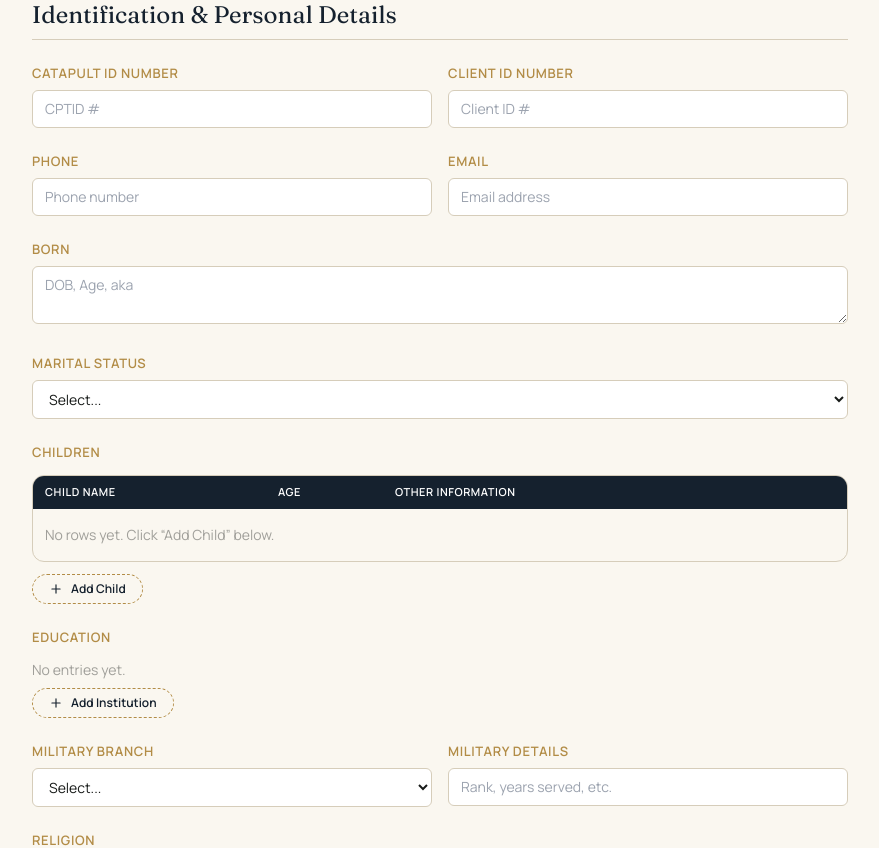
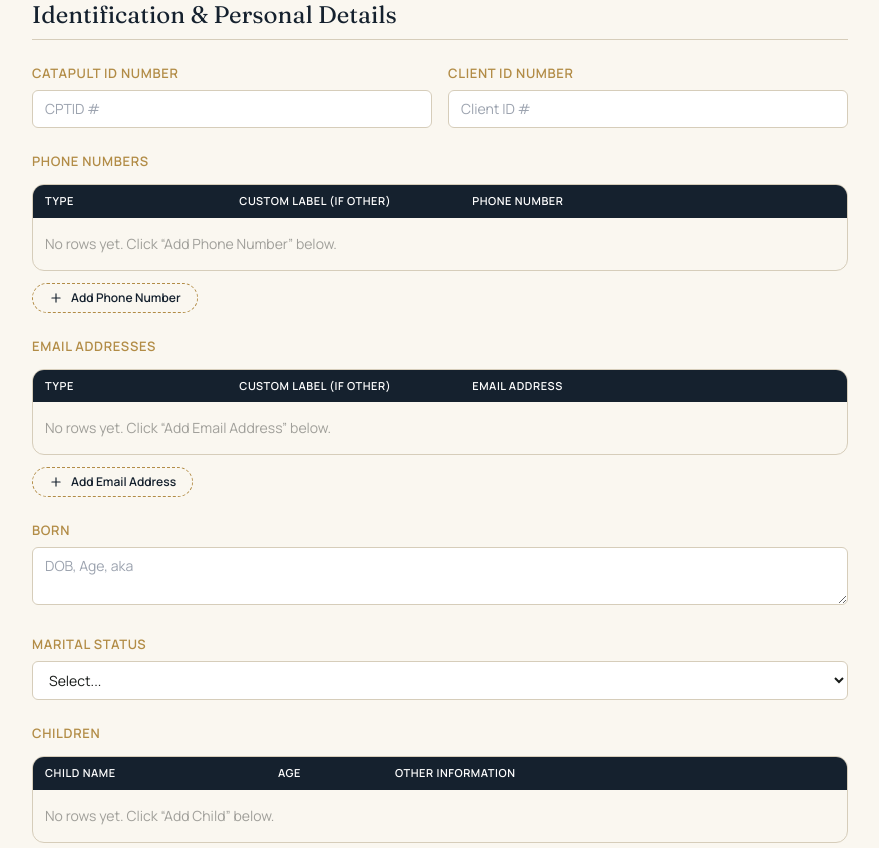
Before and after one commit to Catapultfundraising/catapult-fundraising-website, a Next.js app: page /research/new in a window 1280 px wide. Shown: the part 1500-2348 px from the top of the page, without its empty margins (200-1079 px from the left). Built offline with nearby package versions, Linux system fonts and the light colour scheme.

Commit message:
Add repeatable phone/email rows with type dropdowns, phone formatting, education graduation year, PDF logo, right-justified footer, and page-2 spacing fixes

```diff
--- a/app/api/research-pdf/route.tsx
+++ b/app/api/research-pdf/route.tsx
@@ -2,6 +2,10 @@ import { NextRequest, NextResponse } from "next/server";
 import { Document, Page, View, Text, Image, StyleSheet } from "@react-pdf/renderer";
 
 export const runtime = "nodejs";
+
+// Current Catapult Fundraising logo, matching the live site header.
+const LOGO_URL =
+  "https://galaxy-prod.tlcdn.com/gen/user_35qqBV71YqPhG02PJcVxttmFcLs/ccdcb7df-f854-4cf8-a390-1d9eb56ecd9d.png";
 
 
 const NAVY = "#15212E";
@@ -33,33 +37,34 @@ const styles = StyleSheet.create({
     bottom: 18,
     left: 40,
     right: 40,
-    textAlign: "center",
+    textAlign: "right",
   },
   footerText: { fontSize: 6.5, color: MUTED, marginBottom: 2 },
+  logo: { width: 120, height: 80, marginBottom: 12 },
   eyebrow: { fontSize: 9, color: BRASS, fontFamily: "Helvetica-Bold", letterSpacing: 1.5, marginBottom: 4 },
-  title: { fontSize: 26, color: NAVY, fontFamily: "Helvetica-Bold", borderBottomWidth: 2, borderBottomColor: BRASS, paddingBottom: 8, marginBottom: 14 },
-  sectionHeading: { fontSize: 13, color: NAVY, fontFamily: "Helvetica-Bold", borderBottomWidth: 1, borderBottomColor: LINE, paddingBottom: 4, marginTop: 16, marginBottom: 8 },
-  wealthPanel: { backgroundColor: NAVY, borderRadius: 4, padding: 10, marginBottom: 14 },
+  title: { fontSize: 26, color: NAVY, fontFamily: "Helvetica-Bold", borderBottomWidth: 2, borderBottomColor: BRASS, paddingBottom: 8, marginBottom: 16 },
+  sectionHeading: { fontSize: 13, color: NAVY, fontFamily: "Helvetica-Bold", borderBottomWidth: 1, borderBottomColor: LINE, paddingBottom: 4, marginTop: 20, marginBottom: 10 },
+  wealthPanel: { backgroundColor: NAVY, borderRadius: 4, padding: 10, marginBottom: 16 },
   wealthRow: { flexDirection: "row", justifyContent: "space-between", paddingVertical: 4 },
   wealthLabel: { color: "#FFFFFF", fontSize: 10 },
   wealthValue: { color: BRASS_LIGHT, fontFamily: "Helvetica-Bold", fontSize: 11 },
-  fieldRow: { flexDirection: "row", marginBottom: 8, borderBottomWidth: 0.5, borderBottomColor: "#C9C2B0", paddingBottom: 6 },
+  fieldRow: { flexDirection: "row", marginBottom: 10, borderBottomWidth: 0.5, borderBottomColor: "#C9C2B0", paddingBottom: 8 },
   fieldLabel: { width: 150, fontSize: 8.5, fontFamily: "Helvetica-Bold", color: BRASS, letterSpacing: 0.5 },
   fieldValue: { flex: 1, fontSize: 10, color: INK, lineHeight: 1.4 },
-  photoRow: { flexDirection: "row", alignItems: "center", marginBottom: 14 },
+  photoRow: { flexDirection: "row", alignItems: "center", marginBottom: 16 },
   photoCircle: { width: 70, height: 70, borderRadius: 35, borderWidth: 2, borderColor: BRASS, objectFit: "cover" },
   photoPlaceholder: { width: 70, height: 70, borderRadius: 35, borderWidth: 2, borderColor: BRASS, backgroundColor: CREAM },
   nameHeading: { fontSize: 14, fontFamily: "Helvetica-Bold", color: NAVY, marginBottom: 2 },
   tableHeaderRow: { flexDirection: "row", backgroundColor: NAVY },
-  tableHeaderCell: { color: "#FFFFFF", fontSize: 8, fontFamily: "Helvetica-Bold", padding: 5, letterSpacing: 0.5 },
+  tableHeaderCell: { color: "#FFFFFF", fontSize: 8, fontFamily: "Helvetica-Bold", padding: 6, letterSpacing: 0.5 },
   tableRow: { flexDirection: "row", borderBottomWidth: 0.5, borderBottomColor: LINE },
-  tableCell: { fontSize: 9, padding: 5, color: INK },
-  askBox: { backgroundColor: CREAM, borderWidth: 1, borderColor: BRASS, borderLeftWidth: 4, padding: 10, marginTop: 10 },
+  tableCell: { fontSize: 9, padding: 6, color: INK },
+  askBox: { backgroundColor: CREAM, borderWidth: 1, borderColor: BRASS, borderLeftWidth: 4, padding: 10, marginTop: 18 },
   askLabel: { fontSize: 9, fontFamily: "Helvetica-Bold", color: BRASS, letterSpacing: 1 },
   askValue: { fontSize: 16, fontFamily: "Helvetica-Bold", color: NAVY, marginTop: 3 },
-  propertyCard: { flexDirection: "row", marginBottom: 10, borderWidth: 0.5, borderColor: LINE, borderRadius: 4, padding: 8 },
+  propertyCard: { flexDirection: "row", marginBottom: 12, borderWidth: 0.5, borderColor: LINE, borderRadius: 4, padding: 8 },
   propertyPhoto: { width: 90, height: 66, borderRadius: 3, marginRight: 10, objectFit: "cover" },
-  italicNote: { fontSize: 7.5, color: MUTED, fontStyle: "italic", marginBottom: 6 },
+  italicNote: { fontSize: 7.5, color: MUTED, fontStyle: "italic", marginBottom: 10 },
 });
 
 function FieldRow({ label, value }: { label: string; value?: string }) {
@@ -72,21 +77,9 @@ function FieldRow({ label, value }: { label: string; value?: string }) {
   );
 }
 
-function EducationList({ items }: { items?: string[] }) {
-  const filtered = (items || []).filter((s) => s && s.trim());
-  if (filtered.length === 0) return null;
-  return (
-    <View style={styles.fieldRow} wrap={false}>
-      <Text style={styles.fieldLabel}>EDUCATION</Text>
-      <View style={{ flex: 1 }}>
-        {filtered.map((item, i) => (
-          <Text key={i} style={[styles.fieldValue, { marginBottom: i === filtered.length - 1 ? 0 : 2 }]}>
-            • {item}
-          </Text>
-        ))}
-      </View>
-    </View>
-  );
+function resolveContactType(row: any): string {
+  if (row?.type === "Other" && row?.customType) return row.customType;
+  return row?.type || "";
 }
 
 function militaryValue(data: any): string {
@@ -179,6 +172,7 @@ function ProfileDocument({ data }: { data: any }) {
     <Document>
       <Page size="LETTER" style={styles.page}>
         <HeaderFooter data={data} />
+        <Image src={LOGO_URL} style={styles.logo} />
         <Text style={styles.eyebrow}>PROSPECT RESEARCH PROFILE</Text>
         <Text style={styles.title}>{data.name || "NAME"}</Text>
 
@@ -207,8 +201,20 @@ function ProfileDocument({ data }: { data: any }) {
 
         <FieldRow label="Catapult ID Number" value={data.catapultId} />
         <FieldRow label="Client ID Number" value={data.clientId} />
-        <FieldRow label="Phone" value={data.phone} />
-        <FieldRow label="Email" value={data.email} />
+        <MiniTable
+          title="Phone Numbers"
+          headers={["TYPE", "NUMBER"]}
+          colWidths={["30%", "70%"]}
+          rows={data.phones}
+          renderRow={(row: any) => [resolveContactType(row), row.number || ""]}
+        />
+        <MiniTable
+          title="Email Addresses"
+          headers={["TYPE", "EMAIL"]}
+          colWidths={["30%", "70%"]}
+          rows={data.emails}
+          renderRow={(row: any) => [resolveContactType(row), row.address || ""]}
+        />
         <FieldRow label="Born" value={data.born} />
         <FieldRow label="Marital Status" value={data.maritalStatus} />
         <MiniTable
@@ -218,7 +224,13 @@ function ProfileDocument({ data }: { data: any }) {
           rows={data.childrenRows}
           renderRow={(row: any) => [row.name || "", row.age || "", row.otherInfo || ""]}
         />
-        <EducationList items={data.educationEntries} />
+        <MiniTable
+          title="Education"
+          headers={["INSTITUTION", "GRADUATION YEAR"]}
+          colWidths={["70%", "30%"]}
+          rows={data.educationEntries}
+          renderRow={(row: any) => [row.institution || "", row.year || ""]}
+        />
         <FieldRow label="Military Service" value={militaryValue(data)} />
         <FieldRow label="Religion" value={data.religion} />
         <FieldRow label="Hobbies & Interests" value={data.hobbiesInterests} />
@@ -292,7 +304,7 @@ function ProfileDocument({ data }: { data: any }) {
 
         {data.fecGiving?.length > 0 && (
           <>
-            <Text style={{ fontSize: 9, fontFamily: "Helvetica-Bold", color: BRASS, marginTop: 12, marginBottom: 4 }}>
+            <Text style={{ fontSize: 9, fontFamily: "Helvetica-Bold", color: BRASS, marginTop: 18, marginBottom: 8 }}>
               FEC RECIPIENT ORGANIZATION
             </Text>
             <View style={styles.tableHeaderRow}>
@@ -311,9 +323,9 @@ function ProfileDocument({ data }: { data: any }) {
         )}
 
         {(data.totalCharitableGiving || data.nonPhilanthropicPoliticalGiving) && (
-          <View style={{ marginTop: 12 }}>
+          <View style={{ marginTop: 18 }}>
             {data.totalCharitableGiving ? (
-              <Text style={{ fontSize: 10, fontFamily: "Helvetica-Bold", color: NAVY, marginBottom: 3 }}>
+              <Text style={{ fontSize: 10, fontFamily: "Helvetica-Bold", color: NAVY, marginBottom: 6 }}>
                 Total Charitable Giving: {data.totalCharitableGiving}
               </Text>
             ) : null}
--- a/components/research-profile-form.tsx
+++ b/components/research-profile-form.tsx
@@ -39,6 +39,9 @@ const POLITICAL_AFFILIATION_OPTIONS = [
   "Unknown",
 ];
 
+const PHONE_TYPE_OPTIONS = ["Mobile", "Home", "Work", "Fax", "Spouse", "Other"];
+const EMAIL_TYPE_OPTIONS = ["Personal", "Work", "Spouse", "Other"];
+
 function parseCurrencyToNumber(value: string): number {
   if (!value) return 0;
   const cleaned = value.replace(/[^0-9.-]/g, "");
@@ -49,6 +52,15 @@ function parseCurrencyToNumber(value: string): number {
 function formatCurrency(n: number): string {
   if (!n) return "";
   return `$${Math.round(n).toLocaleString("en-US")}`;
+}
+
+function formatPhoneNumber(value: string): string {
+  const digits = value.replace(/\D/g, "").slice(0, 10);
+  const len = digits.length;
+  if (len === 0) return "";
+  if (len < 4) return `(${digits}`;
+  if (len < 7) return `(${digits.slice(0, 3)}) ${digits.slice(3)}`;
+  return `(${digits.slice(0, 3)}) ${digits.slice(3, 6)}-${digits.slice(6)}`;
 }
 
 interface RealEstateItem {
@@ -84,6 +96,23 @@ interface GivingHistoryRow {
   comments: string;
 }
 
+interface PhoneRow {
+  type: string;
+  customType: string;
+  number: string;
+}
+
+interface EmailRow {
+  type: string;
+  customType: string;
+  address: string;
+}
+
+interface EducationEntry {
+  institution: string;
+  year: string;
+}
+
 interface ProfileData {
   dateCreated: string;
   clientProfiler: string;
@@ -98,12 +127,12 @@ interface ProfileData {
   photo: string;
   catapultId: string;
   clientId: string;
-  phone: string;
-  email: string;
+  phones: PhoneRow[];
+  emails: EmailRow[];
   born: string;
   maritalStatus: string;
   childrenRows: ChildRow[];
-  educationEntries: string[];
+  educationEntries: EducationEntry[];
   militaryBranch: string;
   militaryDetails: string;
   religion: string;
@@ -144,8 +173,8 @@ function emptyProfile(): ProfileData {
     photo: "",
     catapultId: "",
     clientId: "",
-    phone: "",
-    email: "",
+    phones: [],
+    emails: [],
     born: "",
     maritalStatus: "",
     childrenRows: [],
@@ -292,54 +321,6 @@ function ComputedField({ label, value, hint }: { label: string; value: string; h
       <div className="mt-1.5 w-full rounded-lg border border-[rgb(var(--line))] bg-[rgb(var(--paper))] px-3 py-2 text-sm text-[rgb(var(--ink))]">
         {value || <span className="text-[rgb(var(--ink))]/30">—</span>}
       </div>
-    </div>
-  );
-}
-
-function SimpleRowList({
-  items,
-  onAdd,
-  onChange,
-  onRemove,
-  addLabel,
-  placeholder,
-}: {
-  items: string[];
-  onAdd: () => void;
-  onChange: (i: number, v: string) => void;
-  onRemove: (i: number) => void;
-  addLabel: string;
-  placeholder?: string;
-}) {
-  return (
-    <div className="mt-3 space-y-2">
-      {items.map((item, i) => (
-        <div key={i} className="flex items-center gap-2">
-          <input
-            type="text"
-            value={item}
-            onChange={(e) => onChange(i, e.target.value)}
-            placeholder={placeholder}
-            className="w-full rounded-lg border border-[rgb(var(--line))] px-3 py-2 text-sm text-[rgb(var(--ink))] outline-none focus:border-[rgb(var(--brass))]"
-          />
-          <button
-            type="button"
-            onClick={() => onRemove(i)}
-            className="shrink-0 text-red-600/70 hover:text-red-700"
-          >
-            <Trash2 className="h-4 w-4" />
-          </button>
-        </div>
-      ))}
-      {items.length === 0 && <p className="text-sm text-[rgb(var(--ink))]/40">No entries yet.</p>}
-      <button
-        type="button"
-        onClick={onAdd}
-        className="inline-flex items-center gap-2 rounded-full border border-dashed border-[rgb(var(--brass))] px-4 py-1.5 text-xs font-semibold text-[rgb(var(--navy))] hover:bg-[rgb(var(--paper))]"
-      >
-        <Plus className="h-3.5 w-3.5" />
-        {addLabel}
-      </button>
     </div>
   );
 }
@@ -519,15 +500,39 @@ function ResearchProfileFormInner() {
   }
 
   function addEducationEntry() {
-    set("educationEntries", [...data.educationEntries, ""]);
+    set("educationEntries", [...data.educationEntries, { institution: "", year: "" }]);
   }
-  function updateEducationEntry(i: number, value: string) {
+  function updateEducationEntry(i: number, patch: Partial<EducationEntry>) {
     const next = [...data.educationEntries];
-    next[i] = value;
+    next[i] = { ...next[i], ...patch };
     set("educationEntries", next);
   }
   function removeEducationEntry(i: number) {
     set("educationEntries", data.educationEntries.filter((_, idx) => idx !== i));
+  }
+
+  function addPhoneRow() {
+    set("phones", [...data.phones, { type: "Mobile", customType: "", number: "" }]);
+  }
+  function updatePhoneRow(i: number, patch: Partial<PhoneRow>) {
+    const next = [...data.phones];
+    next[i] = { ...next[i], ...patch };
+    set("phones", next);
+  }
+  function removePhoneRow(i: number) {
+    set("phones", data.phones.filter((_, idx) => idx !== i));
+  }
+
+  function addEmailRow() {
+    set("emails", [...data.emails, { type: "Personal", customType: "", address: "" }]);
+  }
+  function updateEmailRow(i: number, patch: Partial<EmailRow>) {
+    const next = [...data.emails];
+    next[i] = { ...next[i], ...patch };
+    set("emails", next);
+  }
+  function removeEmailRow(i: number) {
+    set("emails", data.emails.filter((_, idx) => idx !== i));
   }
 
   function addGivingHistoryRow() {
@@ -757,9 +762,88 @@ function ResearchProfileFormInner() {
         <Field label="Catapult ID Number" value={data.catapultId} onChange={(v) => set("catapultId", v)} placeholder="CPTID #" />
         <Field label="Client ID Number" value={data.clientId} onChange={(v) => set("clientId", v)} placeholder="Client ID #" />
       </div>
-      <div className="grid gap-4 sm:grid-cols-2">
-        <Field label="Phone" value={data.phone} onChange={(v) => set("phone", v)} placeholder="Phone number" />
-        <Field label="Email" value={data.email} onChange={(v) => set("email", v)} placeholder="Email address" />
+      <div className="mt-5">
+        <label className="text-[13px] font-semibold uppercase tracking-wider text-[rgb(var(--brass))]">
+          Phone Numbers
+        </label>
+        <RowTable
+          headers={["Type", "Custom Label (if Other)", "Phone Number"]}
+          rows={data.phones}
+          onAdd={addPhoneRow}
+          addLabel="Add Phone Number"
+          renderRow={(row: PhoneRow, i) => (
+            <>
+              <select
+                className="w-full min-w-0 border-none bg-transparent text-sm outline-none"
+                value={row.type}
+                onChange={(e) => updatePhoneRow(i, { type: e.target.value })}
+              >
+                {PHONE_TYPE_OPTIONS.map((opt) => (
+                  <option key={opt} value={opt}>
+                    {opt}
+                  </option>
+                ))}
+              </select>
+              <input
+                className="w-full min-w-0 border-none bg-transparent text-sm outline-none disabled:opacity-30"
+                value={row.customType}
+                disabled={row.type !== "Other"}
+                onChange={(e) => updatePhoneRow(i, { customType: e.target.value })}
+                placeholder="e.g., Assistant"
+              />
+              <input
+                className="w-full min-w-0 border-none bg-transparent text-sm outline-none"
+                value={row.number}
+                onChange={(e) => updatePhoneRow(i, { number: formatPhoneNumber(e.target.value) })}
+                placeholder="(702) 555-1234"
+              />
+            </>
+          )}
+          onRemove={removePhoneRow}
+          colWidths={["25%", "30%", "45%"]}
+        />
+      </div>
+
+      <div className="mt-5">
+        <label className="text-[13px] font-semibold uppercase tracking-wider text-[rgb(var(--brass))]">
+          Email Addresses
+        </label>
+        <RowTable
+          headers={["Type", "Custom Label (if Other)", "Email Address"]}
+          rows={data.emails}
+          onAdd={addEmailRow}
+          addLabel="Add Email Address"
+          renderRow={(row: EmailRow, i) => (
+            <>
+              <select
+                className="w-full min-w-0 border-none bg-transparent text-sm outline-none"
+                value={row.type}
+                onChange={(e) => updateEmailRow(i, { type: e.target.value })}
+              >
+                {EMAIL_TYPE_OPTIONS.map((opt) => (
+                  <option key={opt} value={opt}>
+                    {opt}
+                  </option>
+                ))}
+              </select>
+              <input
+                className="w-full min-w-0 border-none bg-transparent text-sm outline-none disabled:opacity-30"
+                value={row.customType}
+                disabled={row.type !== "Other"}
+                onChange={(e) => updateEmailRow(i, { customType: e.target.value })}
+                placeholder="e.g., Assistant"
+              />
+              <input
+                className="w-full min-w-0 border-none bg-transparent text-sm outline-none"
+                value={row.address}
+                onChange={(e) => updateEmailRow(i, { address: e.target.value })}
+                placeholder="name@example.com"
+              />
+            </>
+          )}
+          onRemove={removeEmailRow}
+          colWidths={["25%", "30%", "45%"]}
+        />
       </div>
       <Field label="Born" value={data.born} onChange={(v) => set("born", v)} placeholder="DOB, Age, aka" textarea rows={2} />
       <SelectField label="Marital Status" value={data.maritalStatus} onChange={(v) => set("maritalStatus", v)} options={MARITAL_STATUS_OPTIONS} />
@@ -789,13 +873,19 @@ function ResearchProfileFormInner() {
         <label className="text-[13px] font-semibold uppercase tracking-wider text-[rgb(var(--brass))]">
           Education
         </label>
-        <SimpleRowList
-          items={data.educationEntries}
+        <RowTable
+          headers={["Institution", "Graduation Year"]}
+          rows={data.educationEntries}
           onAdd={addEducationEntry}
-          onChange={updateEducationEntry}
+          addLabel="Add Institution"
+          renderRow={(row: EducationEntry, i) => (
+            <>
+              <input className="w-full min-w-0 border-none bg-transparent text-sm outline-none" value={row.institution} onChange={(e) => updateEducationEntry(i, { institution: e.target.value })} placeholder="Institution, degree" />
+              <input className="w-full min-w-0 border-none bg-transparent text-sm outline-none" value={row.year} onChange={(e) => updateEducationEntry(i, { year: e.target.value })} placeholder="Graduation year" />
+            </>
+          )}
           onRemove={removeEducationEntry}
-          addLabel="Add Institution"
-          placeholder="Institution, degree, year"
+          colWidths={["70%", "30%"]}
         />
       </div>
 
```
